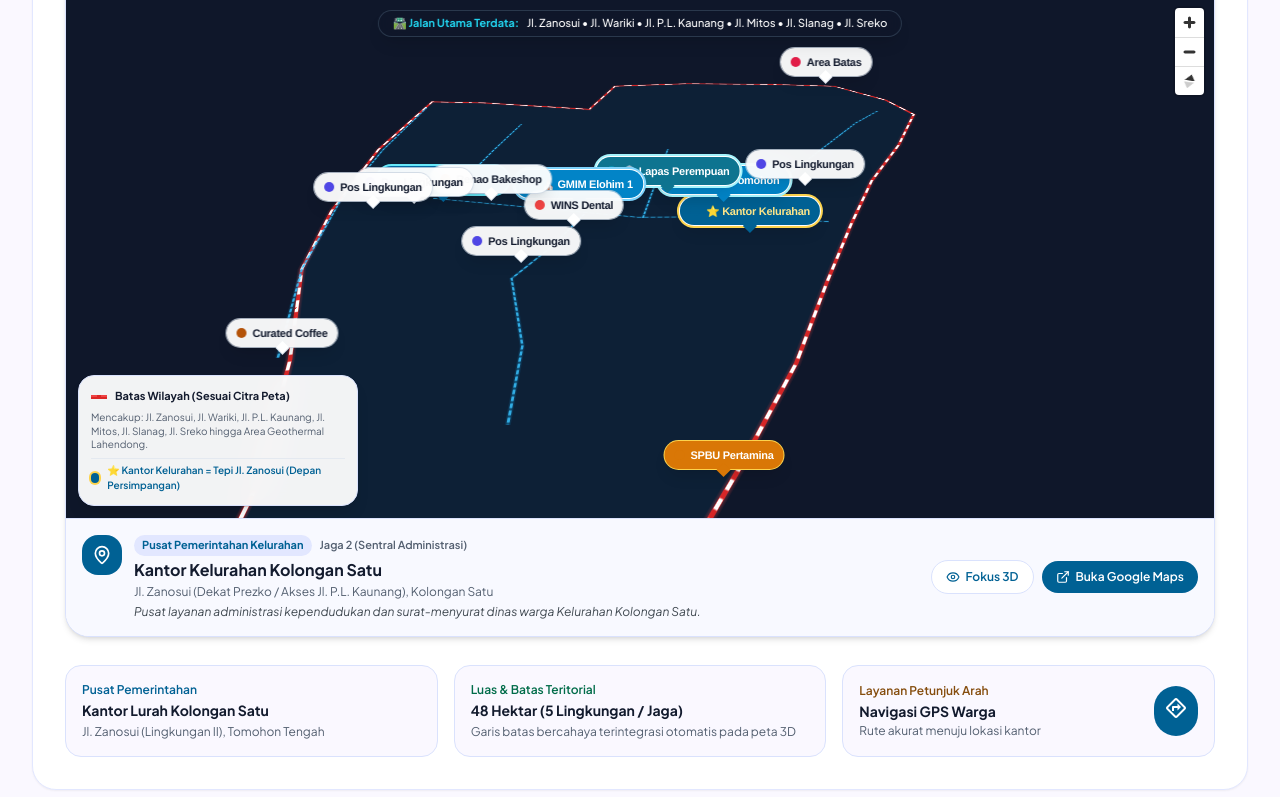
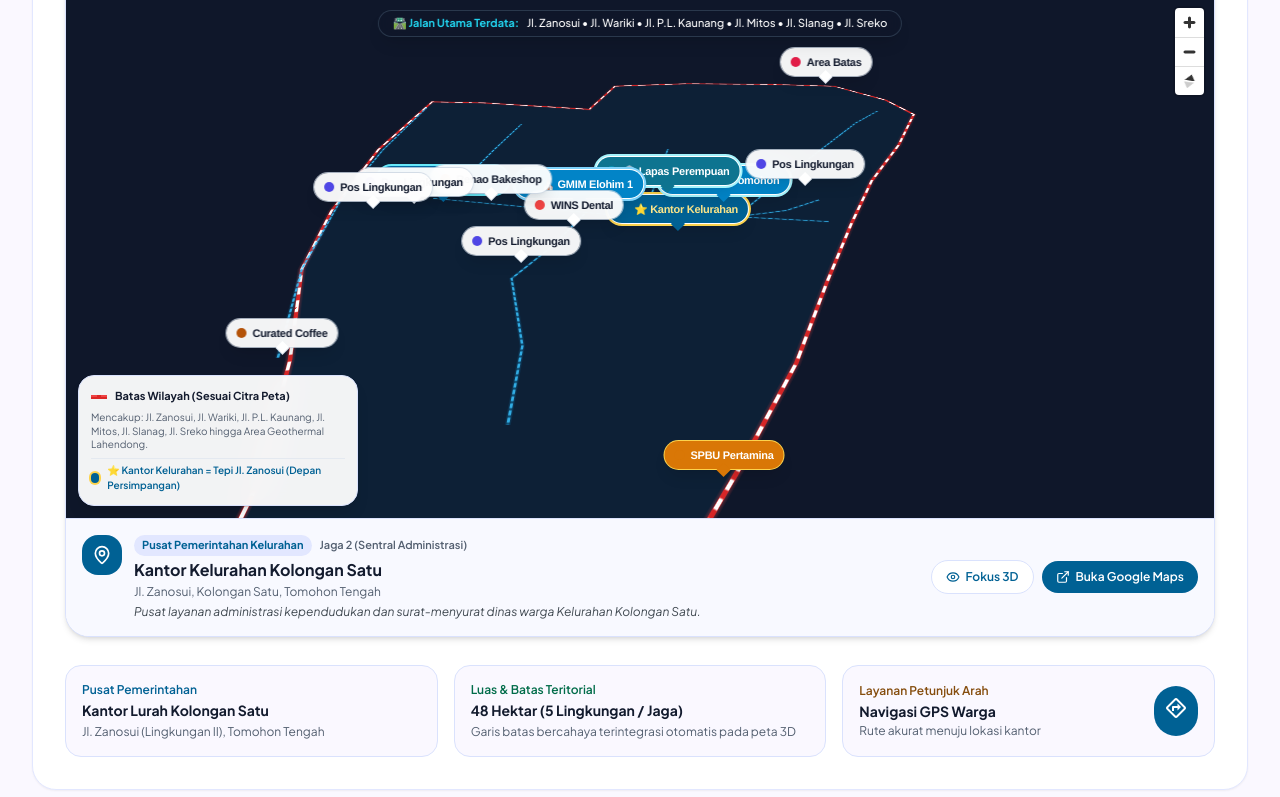
Before and after one commit to edwardsajaaa/Web-Kelurahan-Kolongan-Satu, a Next.js app: page / in a window 1280 px wide. Shown: the part 7130-7927 px from the top of the page. Built offline with nearby package versions, Linux system fonts and the light colour scheme; no server answers; the database is empty.

Commit message:
fix(maps): move Kantor Kelurahan pin to the exact red-circled building on Jl. Zanosui at [124.8323, 1.3140]

```diff
--- a/src/data/map3dData.ts
+++ b/src/data/map3dData.ts
@@ -176,8 +176,8 @@ export const KOLONGAN_SATU_POIS: MapPoiPoint[] = [
     categoryLabel: 'Pusat Pemerintahan Kelurahan',
     categoryColor: '#006194',
     iconName: 'Building2',
-    coordinates: [124.8336, 1.3142],
-    alamat: 'Jl. Zanosui (Dekat Prezko / Akses Jl. P.L. Kaunang), Kolongan Satu',
+    coordinates: [124.8323, 1.3140],
+    alamat: 'Jl. Zanosui, Kolongan Satu, Tomohon Tengah',
     jaga: 'Jaga 2 (Sentral Administrasi)',
     deskripsi: 'Pusat layanan administrasi kependudukan dan surat-menyurat dinas warga Kelurahan Kolongan Satu.',
     gmapsUrl: 'https://www.google.com/maps/search/?api=1&query=Kantor+Kelurahan+Kolongan+Satu+Tomohon',
```
